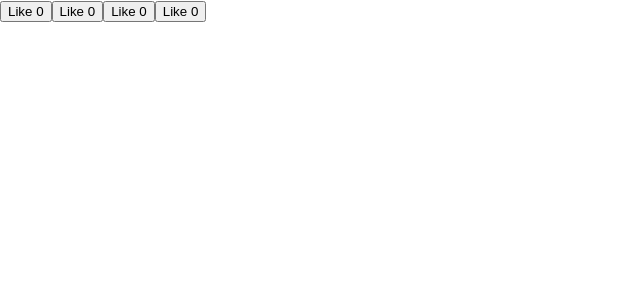
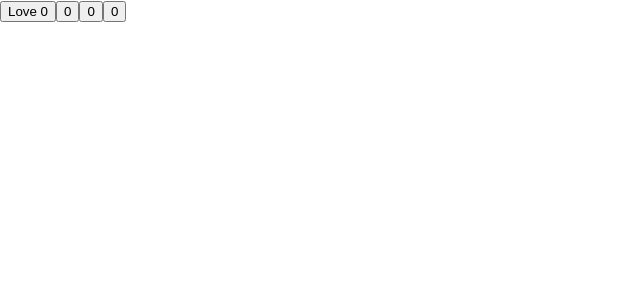
Before and after one commit to codingforentrepreneurs/Survey-with-Reactjs, a React (Create React App) app: page / in a window 1280 px wide. Shown: the top 300 px of the page, without its empty margins (0-640 px from the left). Built offline with nearby package versions, Linux system fonts and the light colour scheme.

Commit message:
12 - Props Children

```diff
--- a/src/App.js
+++ b/src/App.js
@@ -5,10 +5,11 @@ import React, {useState} from 'react';
 function LikeBtn (props) {
   const [value, setValue] = useState(0)
   console.log(props)
+  const verb = props.children
   function addOne(){
     setValue(value + 1)
   }
-  return <button onClick={addOne}>Like {value}</button>
+  return <button onClick={addOne}>{verb} {value}</button>
 }
 
 
@@ -16,7 +17,9 @@ function App (props) {
 
 
     return <div>
-      <LikeBtn url='https://cfe.sh'></LikeBtn>
+      <LikeBtn url='https://cfe.sh'>
+        Love
+      </LikeBtn>
 
       <LikeBtn />
 
```
